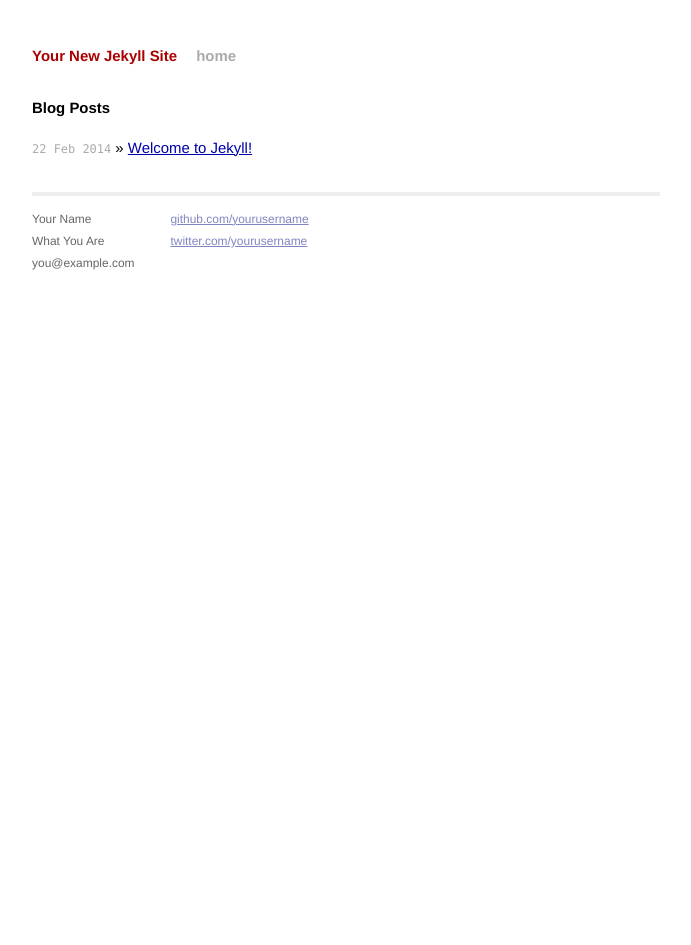
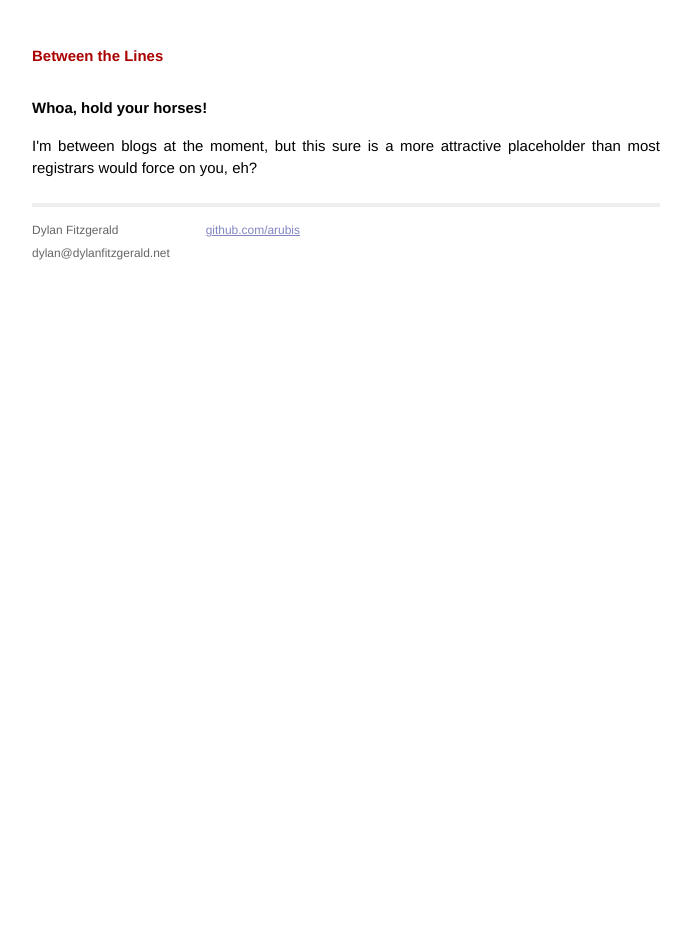
Before and after one commit to arubis/arubis.github.io, a Jekyll site: the page built from index.html, in a window 1280 px wide. Shown: the whole page, without its empty margins (294-985 px from the left). Built offline with Jekyll 4.4.1, drawn with Linux system fonts in a browser that asks for light colours; Markdown is read by kramdown in place of the engine named in the settings.

Commit message:
Clearing out the cruft

```diff
--- a/_config.yml
+++ b/_config.yml
@@ -1,3 +1,3 @@
-name: Your New Jekyll Site
+name: Between the Lines
 markdown: redcarpet
 pygments: true
--- a/_layouts/default.html
+++ b/_layouts/default.html
@@ -18,7 +18,7 @@
         <div class="site">
           <div class="header">
             <h1 class="title"><a href="/">{{ site.name }}</a></h1>
-            <a class="extra" href="/">home</a>
+            <!-- <a class="extra" href="/">home</a> -->
           </div>
 
           {{ content }}
@@ -26,15 +26,13 @@
           <div class="footer">
             <div class="contact">
               <p>
-                Your Name<br />
-                What You Are<br />
-                you@example.com
+                Dylan Fitzgerald<br />
+                dylan@dylanfitzgerald.net
               </p>
             </div>
             <div class="contact">
               <p>
-                <a href="https://github.com/yourusername">github.com/yourusername</a><br />
-                <a href="https://twitter.com/yourusername">twitter.com/yourusername</a><br />
+                <a href="https://github.com/arubis">github.com/arubis</a><br />
               </p>
             </div>
           </div>
--- a/index.html
+++ b/index.html
@@ -1,13 +1,17 @@
 ---
 layout: default
-title: Your New Jekyll Site
+title: Between the Lines
 ---
 
 <div id="home">
-  <h1>Blog Posts</h1>
+  <h1>Whoa, hold your horses!</h1>
+  <p>I'm between blogs at the moment, but this sure is a more attractive
+     placeholder than most registrars would force on you, eh?</p>
+
+  <!-- <h1>Blog Posts</h1>  --- to be turned back on some day when I'm writing again
   <ul class="posts">
     {% for post in site.posts %}
       <li><span>{{ post.date | date_to_string }}</span> &raquo; <a href="{{ post.url }}">{{ post.title }}</a></li>
     {% endfor %}
-  </ul>
+  </ul> -->
 </div>
```
Also changed, not shown: _posts/2014-02-22-welcome-to-jekyll.markdown (deleted, +0 -24 lines).
